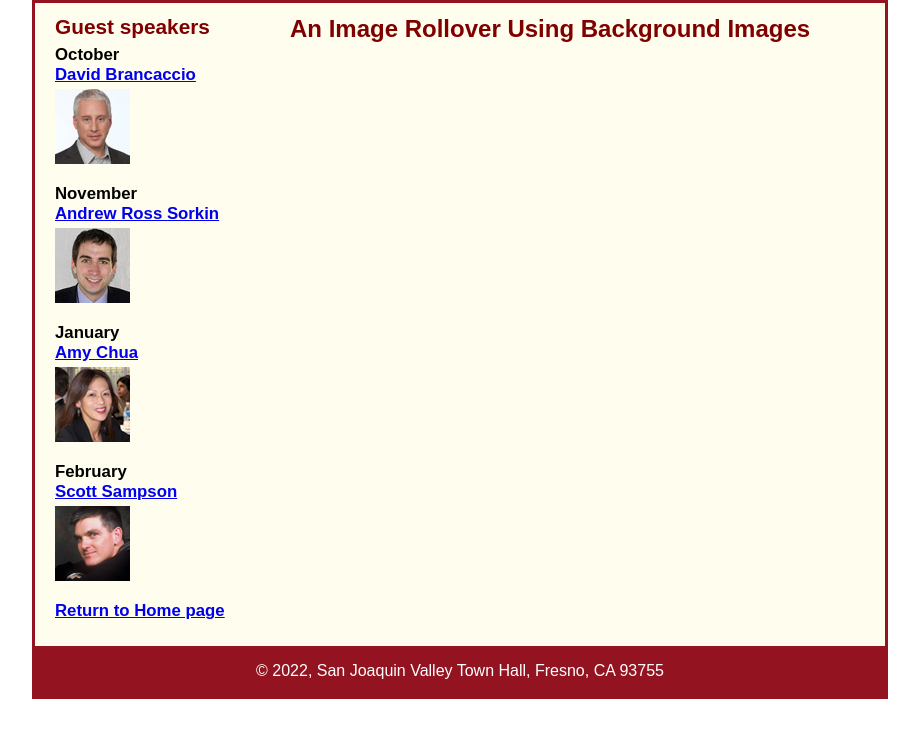
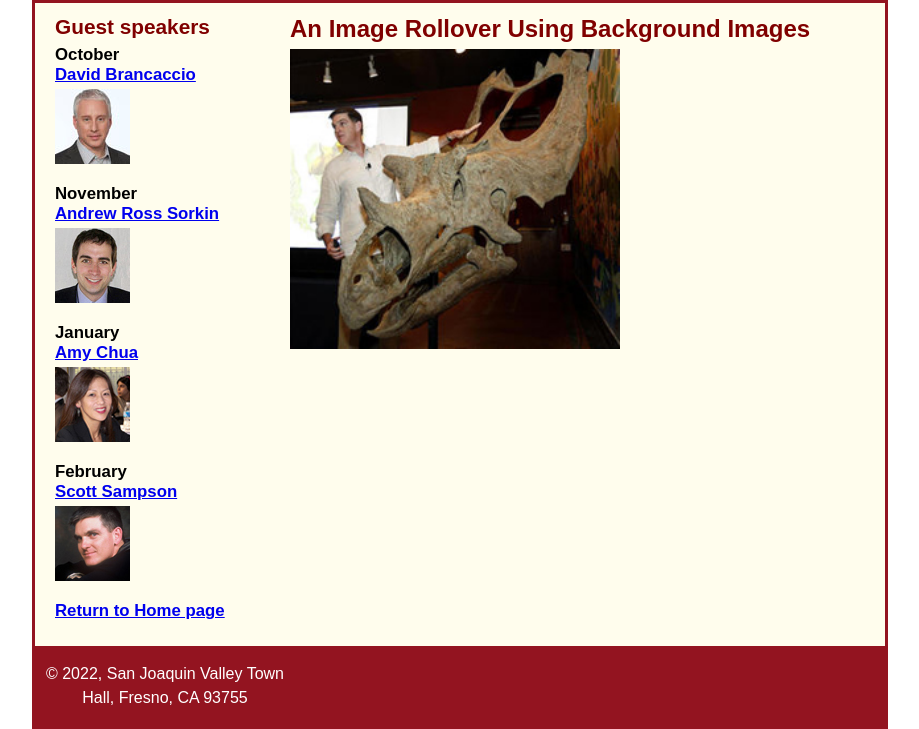
Before and after one commit to LAMC-CIS148/short-11-1-morellana123, a plain HTML site: page town_hall/speakers/c11x_sampson.html in a window 1280 px wide. Shown: the part 120-849 px from the top of the page, without its empty margins (180-1099 px from the left). Before the commit the page ends 819 px from the top, so only its background shows below. Drawn offline with Linux system fonts and the light colour scheme.

Commit message:
Update c11x_rollovers.css

```diff
--- a/town_hall/styles/c11x_rollovers.css
+++ b/town_hall/styles/c11x_rollovers.css
@@ -59,7 +59,27 @@ section h1 {
 section p {
 	padding-bottom: .5em;
 }
+/* set background image  */
+.imageC {
+    width: 330px;
+    height: 300px;
+    background: url("../images/sampson_dinosaur.jpg");
+    background-repeat: no-repeat;
+  background-size: 330px 300px;
 
+}
+/* image change when hover on first image  */
+.imageC:hover {
+    background: url("../images/sorkin_desk260.jpg") ;
+    background-repeat: no-repeat;
+    background-size: 330px 300px;
+}
+p {
+	width: 260px;
+	font-size: 16px;
+	line-height: 1.5;
+	margin-top: 10px;
+}
 /* the styles for the article */
 article {
 	padding: .5em 0;
```
